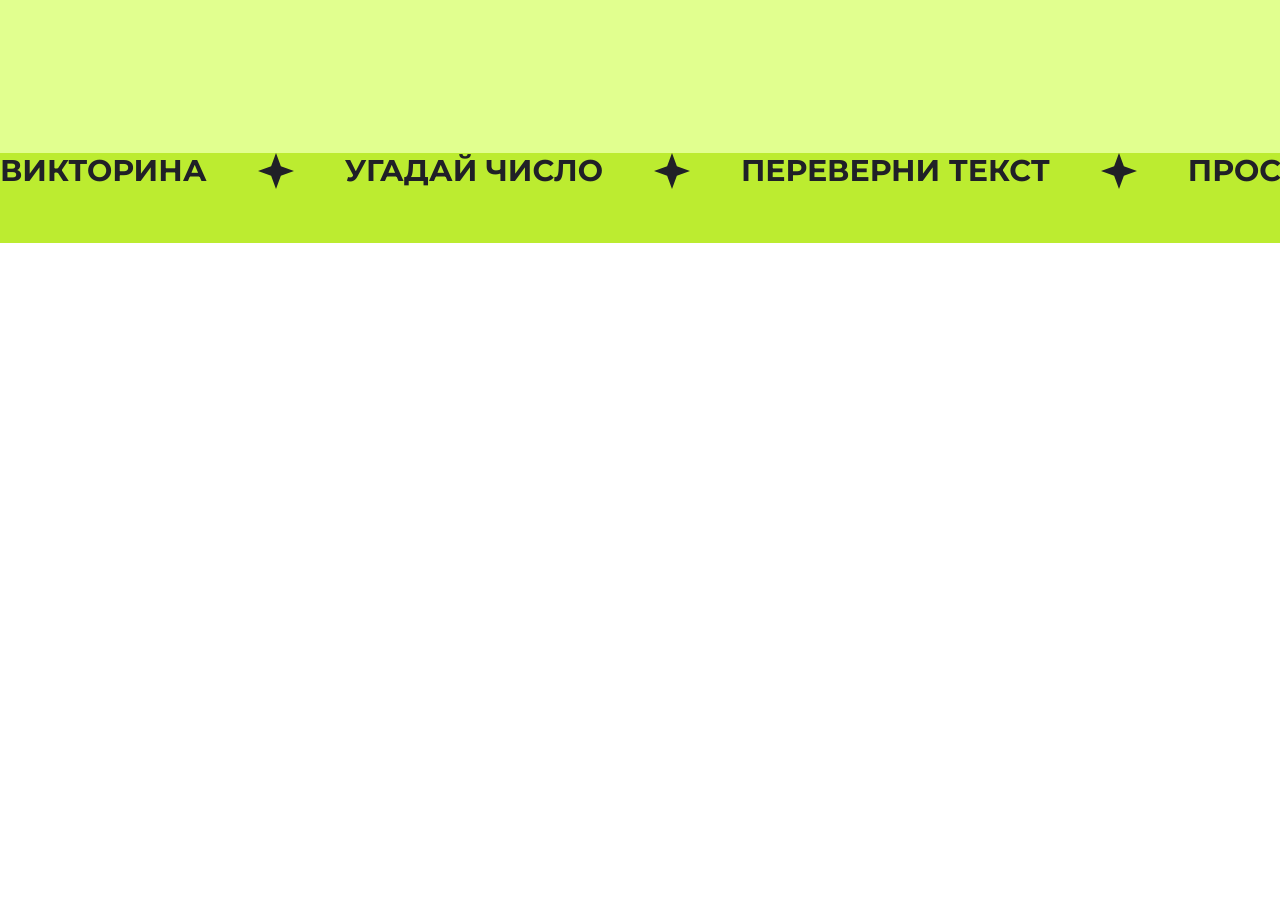
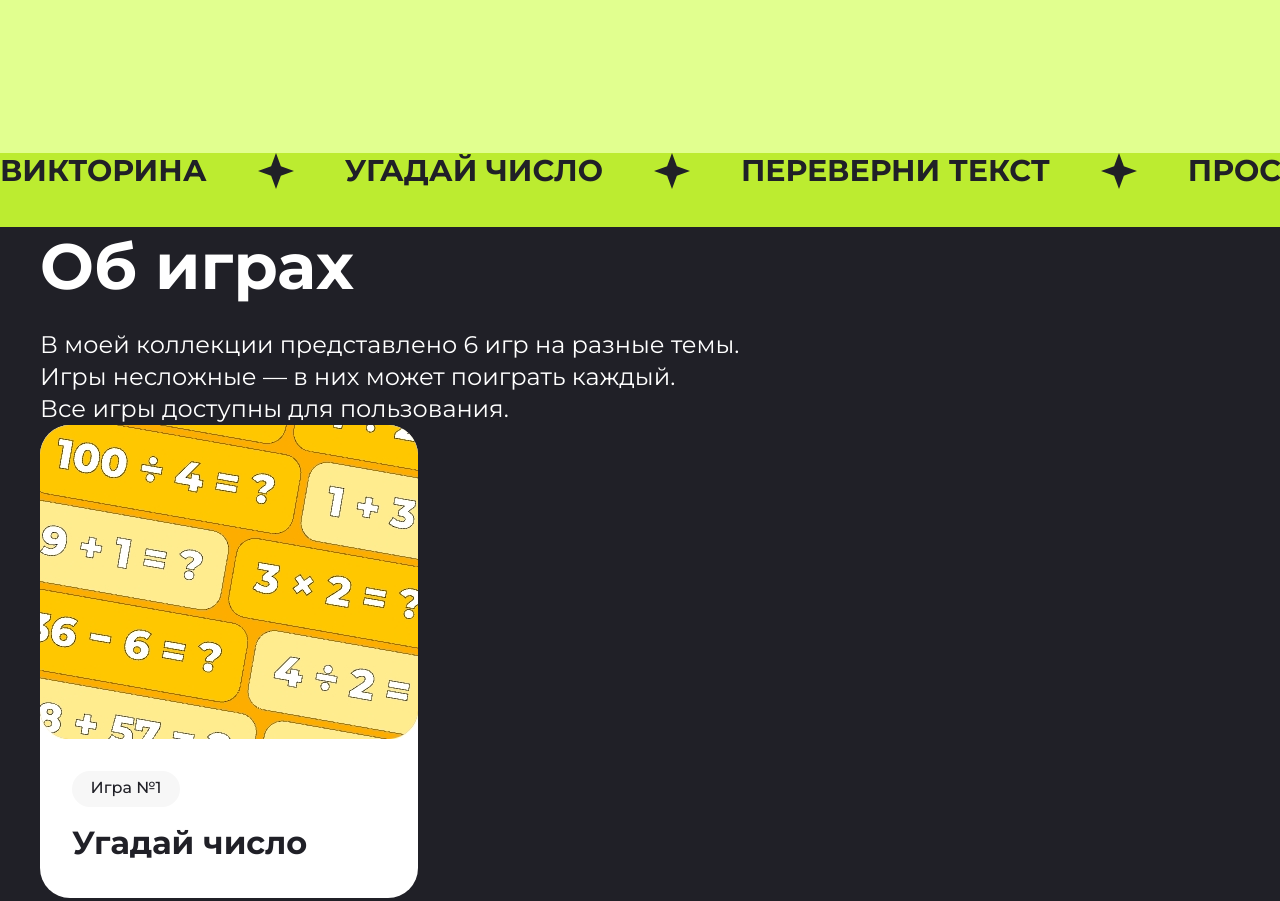
Before and after one commit to Deimos-Na/Mini-apps--main-, a plain HTML site: page index.html in a window 1280 px wide. Shown: the part 573-1474 px from the top of the page. Before the commit the page ends 816 px from the top, so only its background shows below. Drawn offline with Linux system fonts and the light colour scheme.

Commit message:
step-1 time-out

```diff
--- a/css/style.scss
+++ b/css/style.scss
@@ -27,6 +27,19 @@ body {
 	padding-right: calc(50% - 600px);
 }
 
+.title {
+	font-weight: 700;
+	font-size: 4rem;
+	line-height: 78px;
+}
+
+.desc {
+	font-size: 1.5rem;
+	margin-top: 24px;
+	line-height: 32px;
+	max-width: 766px;
+}
+
 // *===========================================================================================
 .header {
 	background-color: #E1FF8F;
@@ -37,18 +50,6 @@ body {
 		padding: 196px 0 156px 0;
 		display: flex;
 		flex-direction: column;
-	}
-
-	&__title {
-		font-weight: 700;
-		font-size: 4rem;
-		line-height: 78px;
-	}
-
-	&__desc {
-		font-size: 1.5rem;
-		margin-top: 24px;
-		line-height: 32px;
 	}
 
 	&__btn {
@@ -93,3 +94,56 @@ body {
 		}
 	}
 }
+
+.main {
+	background-color: #202027;
+
+	.about {
+
+
+
+		&__header {
+			display: flex;
+			flex-direction: column;
+			color: #ffffff;
+		}
+
+
+		&__body {
+			display: inline-block;
+			width: 378px;
+			height: 473px;
+			border-radius: 30px;
+			background-color: #ffffff;
+			overflow: hidden;
+		}
+
+		&__img {
+			max-width: 100%;
+			transform-origin: center;
+			transform: scale(var(--img-scale));
+			transition: transform 0.4s ease-in-out;
+		}
+
+
+		&__card-btn {
+			width: 108px;
+			height: 36px;
+			margin: 32px 32px 16px 32px;
+			padding: 8px 16px 10px 16px;
+			border-radius: 52.58px;
+			line-height: 110%;
+			background: #f7f7f7;
+			font-weight: 500;
+			text-align: center;
+		}
+
+		&__title {
+			white-space: wrap;
+			margin: 0 32px 16px 32px;
+			font-size: 2rem;
+			font-weight: 700;
+			line-height: 39px;
+		}
+	}
+}
--- a/index.html
+++ b/index.html
@@ -14,12 +14,12 @@
     <header class="header">
       <div class="center">
         <div class="header__container">
-          <h1 class="header__title">
-            Добро пожаловать<br />на мой сайт мини-игр
-          </h1>
-          <div class="header__desc">
-            Тебе предстоит пройти несколько увлекательных игр.<br />Если готов,
-            нажимай <b>«Поехали!»</b> и <b>приступай.</b>
+          <div class="box-title">
+            <h1 class="title">Добро пожаловать<br />на мой сайт мини-игр</h1>
+            <div class="desc">
+              Тебе предстоит пройти несколько увлекательных игр.<br />Если
+              готов, нажимай <b>«Поехали!»</b> и <b>приступай.</b>
+            </div>
           </div>
           <a class="button header__btn" href="#">Поехали!</a>
         </div>
@@ -53,7 +53,29 @@
         </ul>
       </nav>
     </header>
-    <main></main>
+    <main class="main">
+      <!-- <div class="top-decor"> -->
+      <section class="about center">
+        <div class="about__header">
+          <div class="box-title">
+            <h1 class="title">Об играх</h1>
+            <p class="desc">
+              В моей коллекции представлено 6 игр на разные темы.<br />Игры
+              несложные — в них может поиграть каждый. <br />Все игры доступны
+              для пользования.
+            </p>
+          </div>
+        </div>
+      </section>
+      <div class="about__card center">
+        <a class="about__body">
+          <img class="about__img" src="/img/about/1.jpeg" alt="" />
+          <p class="about__card-btn">Игра №1</p>
+          <h2 class="about__title">Угадай число</h2>
+        </a>
+      </div>
+      <!-- </div> -->
+    </main>
     <footer></footer>
   </body>
 </html>
```
Also changed, not shown: css/style.css, 1 other file.
